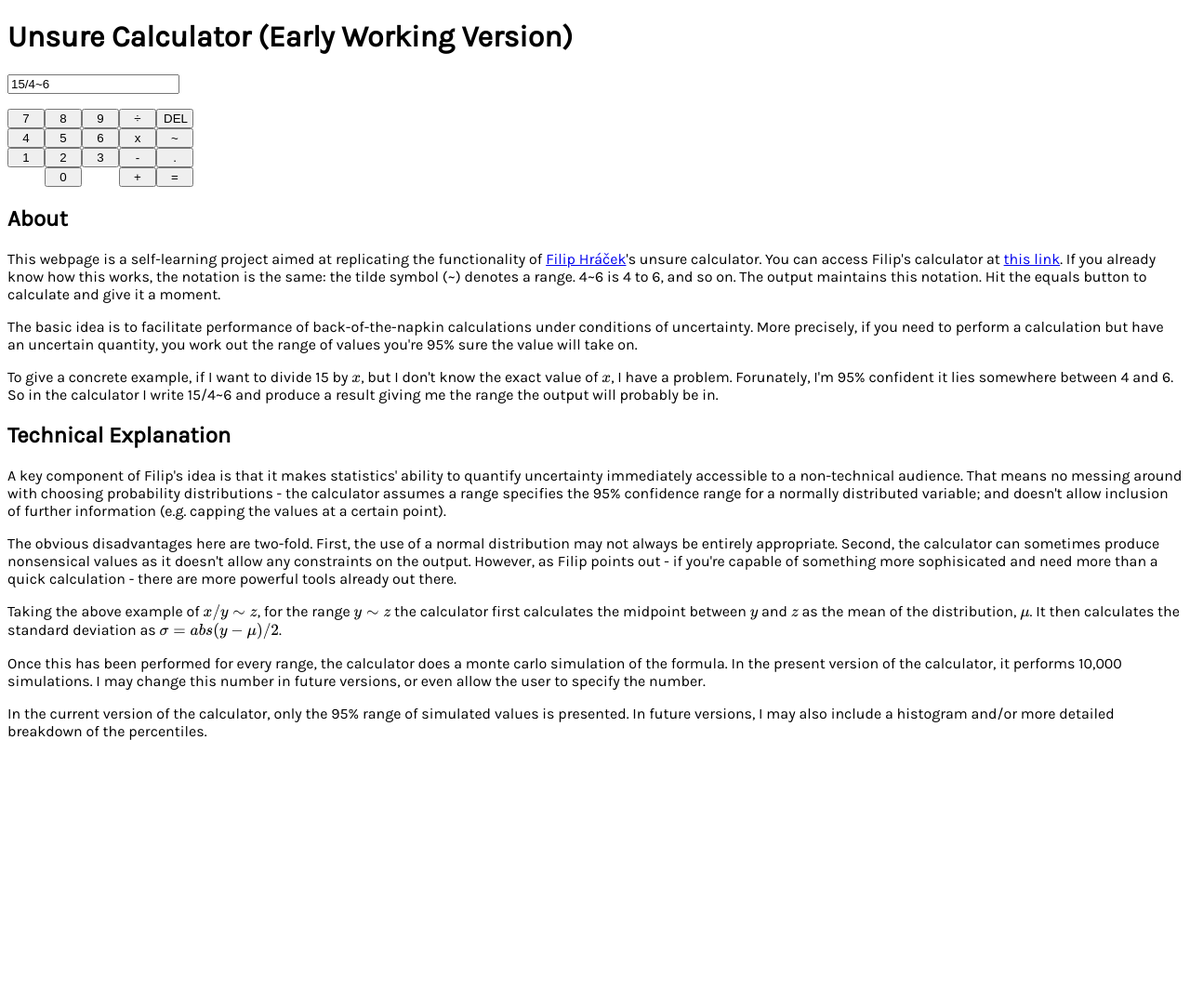
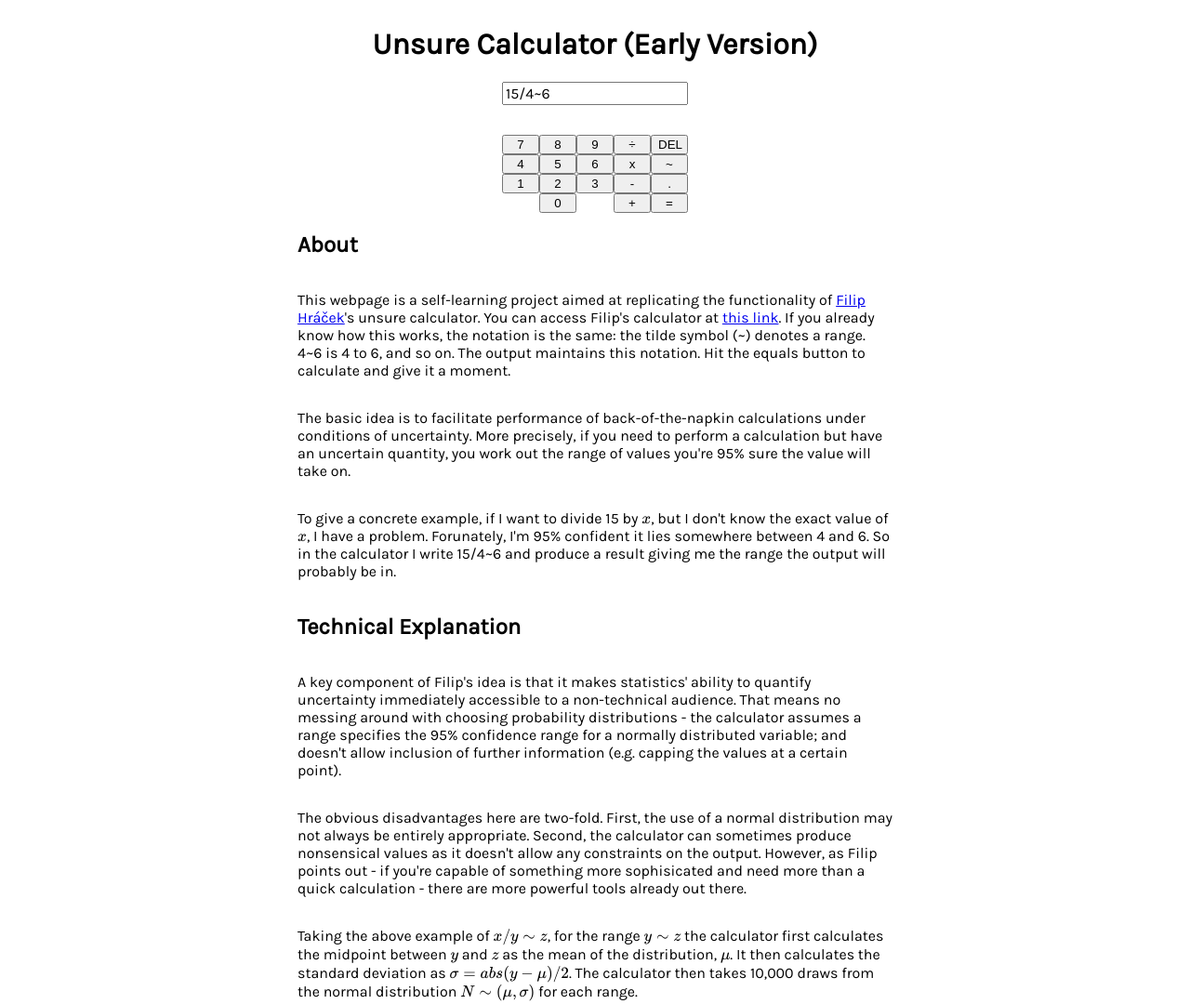
Before and after one commit to philswatton/monte-carlo-calculator, a plain HTML site: page index.html in a window 1280 px wide. Shown: the top 1080 px of the page at 93% size. Before the commit the page ends 812 px from the top, so only its background shows below. Drawn offline with nearby package versions, Linux system fonts and the light colour scheme.

Commit message:
page styling

```diff
--- a/assets/css/site.css
+++ b/assets/css/site.css
@@ -1,9 +1,47 @@
 :root {
     font-family: 'Karla', sans-serif;
+    font-size: 16px;
     color: rgb(0, 0, 0);;
+}
+
+main {
+    position: absolute;
+    display: flex;
+    flex-direction: column;
+}
+
+form {
+    display: flex;
+    flex-direction: column;
+    align-items: center;
 }
 
 .pad {
     display: grid;
     grid-template-columns: 40px 40px 40px 40px 40px;
 }
+
+#formula {
+    font-family: 'Karla', sans-serif;
+    font-size: 16px;
+    width: 192px;
+}
+
+.center {
+    align-self: center;
+}
+
+/* Media Queries */
+@media screen and (min-width: 920px) {
+    main {
+        left: 25%;
+        width: 50%;
+    }
+}
+
+@media screen and (min-width: 1500px) {
+    main {
+        left: 30%;
+        width: 40%;
+    }
+}
--- a/index.html
+++ b/index.html
@@ -32,9 +32,10 @@
 
     </head>
     <body>
-        <h1>Unsure Calculator (Early Working Version)</h1>
+        <main>
+            <h1 class="center">Unsure Calculator (Early Version)</h1>
 
-        <form name="calculator" class="calculator" id="calculator">
+            <form name="calculator" class="calculator center" id="calculator">
                 <input onKeyDown="limit()" value="15/4~6" name="formula" id="formula"><!--22--4.4~6+400-10~20*5-->
                 <p id="output"></p>
                 <div class="pad">
@@ -75,11 +76,13 @@
 
             <p>The obvious disadvantages here are two-fold. First, the use of a normal distribution may not always be entirely appropriate. Second, the calculator can sometimes produce nonsensical values as it doesn't allow any constraints on the output. However, as Filip points out - if you're capable of something more sophisicated and need more than a quick calculation - there are more powerful tools already out there.</p>
 
-        <p>Taking the above example of \(x/y \sim z\), for the range \(y \sim z\) the calculator first calculates the midpoint between \(y\) and \(z\) as the mean of the distribution, \(\mu\). It then calculates the standard deviation as \(\sigma = abs(y - \mu)/2\).</p>
+            <p>Taking the above example of \(x/y \sim z\), for the range \(y \sim z\) the calculator first calculates the midpoint between \(y\) and \(z\) as the mean of the distribution, \(\mu\). It then calculates the standard deviation as \(\sigma = abs(y - \mu)/2\). The calculator then takes 10,000 draws from the normal distribution \(N \sim (\mu, \sigma)\) for each range.</p>
 
-        <p>Once this has been performed for every range, the calculator does a monte carlo simulation of the formula. In the present version of the calculator, it performs 10,000 simulations. I may change this number in future versions, or even allow the user to specify the number.</p>
+            <p>Once this has been done, the calculator performs a monte carlo calculation of the formula. In the present version of the calculator, it performs 10,000 simulations. I may change this number in future versions, or even allow the user to specify the number.</p>
 
             <p>In the current version of the calculator, only the 95% range of simulated values is presented. In future versions, I may also include a histogram and/or more detailed breakdown of the percentiles.</p>
 
+
+        </main>
     </body>
 </html>
```
Lines whose indentation alone changed are shown as unchanged.
